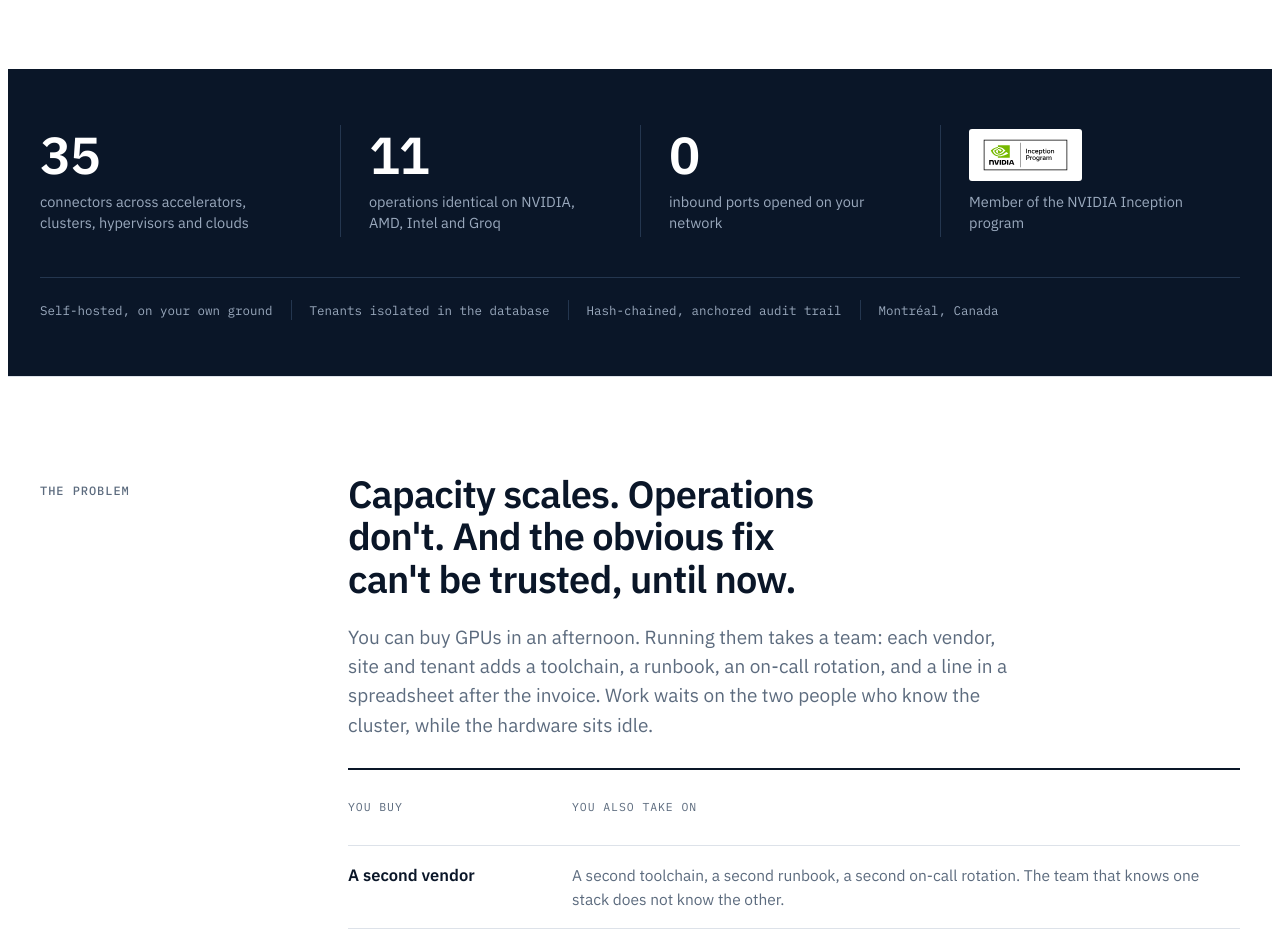
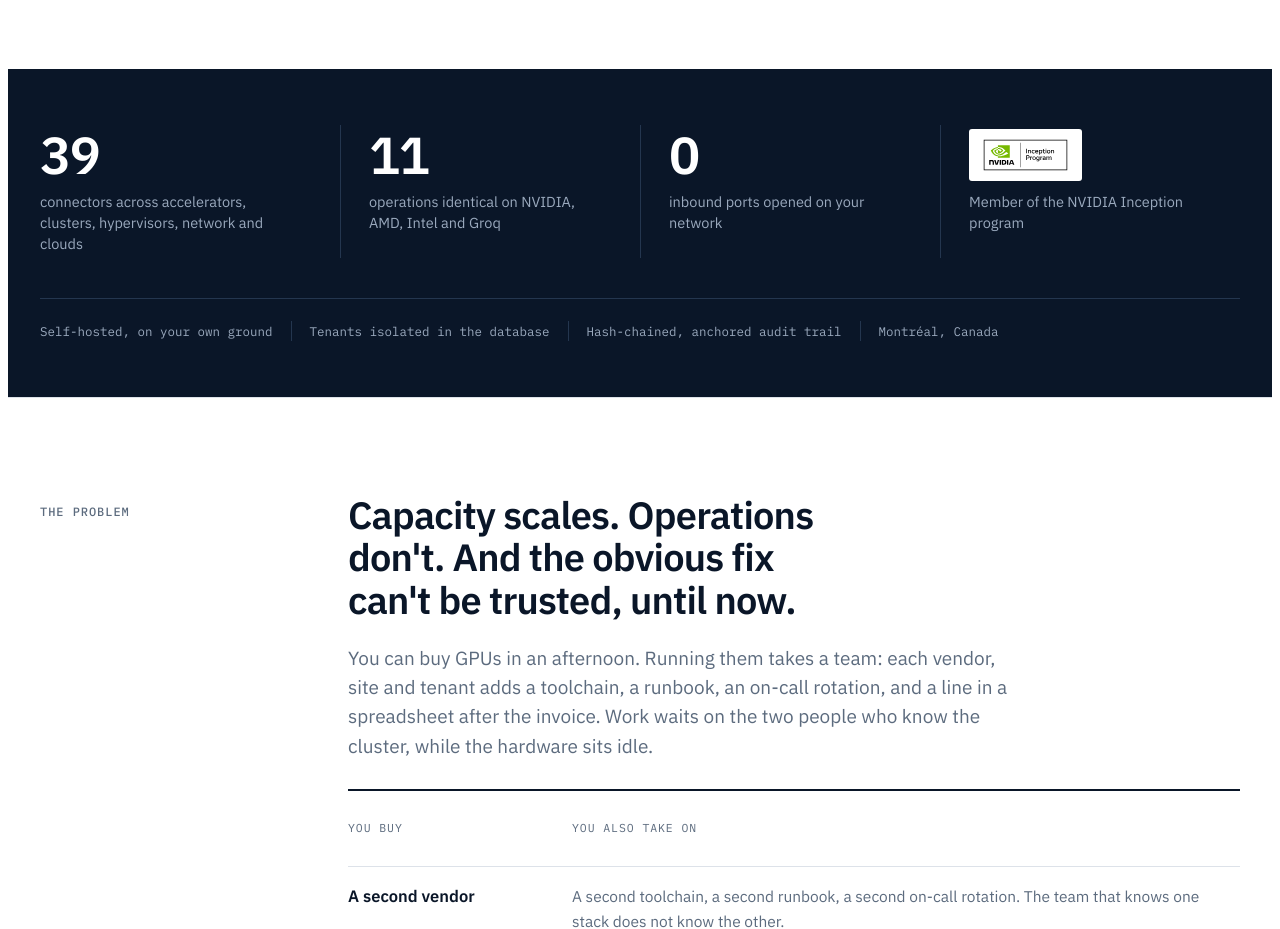
Before and after one commit to VibOpsai/vibopsai.github.io, a plain HTML site: page index.html in a window 1280 px wide. Shown: the part 807-1736 px from the top of the page. Drawn offline with Linux system fonts and the light colour scheme.

Commit message:
site: 35 -> 39 connectors (Aruba Central and Juniper Mist added in v0.68.0)

```diff
--- a/index.html
+++ b/index.html
@@ -300,7 +300,7 @@ input::placeholder{color:var(--on-navy-muted)}
 
 <section class="band"><div class="wrap">
 <div class="figs">
-<div class="fig"><div class="v">35</div><div class="l">connectors across accelerators, clusters, hypervisors and clouds</div></div>
+<div class="fig"><div class="v">39</div><div class="l">connectors across accelerators, clusters, hypervisors, network and clouds</div></div>
 <div class="fig"><div class="v">11</div><div class="l">operations identical on NVIDIA, AMD, Intel and Groq</div></div>
 <div class="fig"><div class="v">0</div><div class="l">inbound ports opened on your network</div></div>
 <div class="fig badge"><img src="nvidia-inception.svg" alt="NVIDIA Inception program member"><div class="l">Member of the NVIDIA Inception program</div></div>
```
